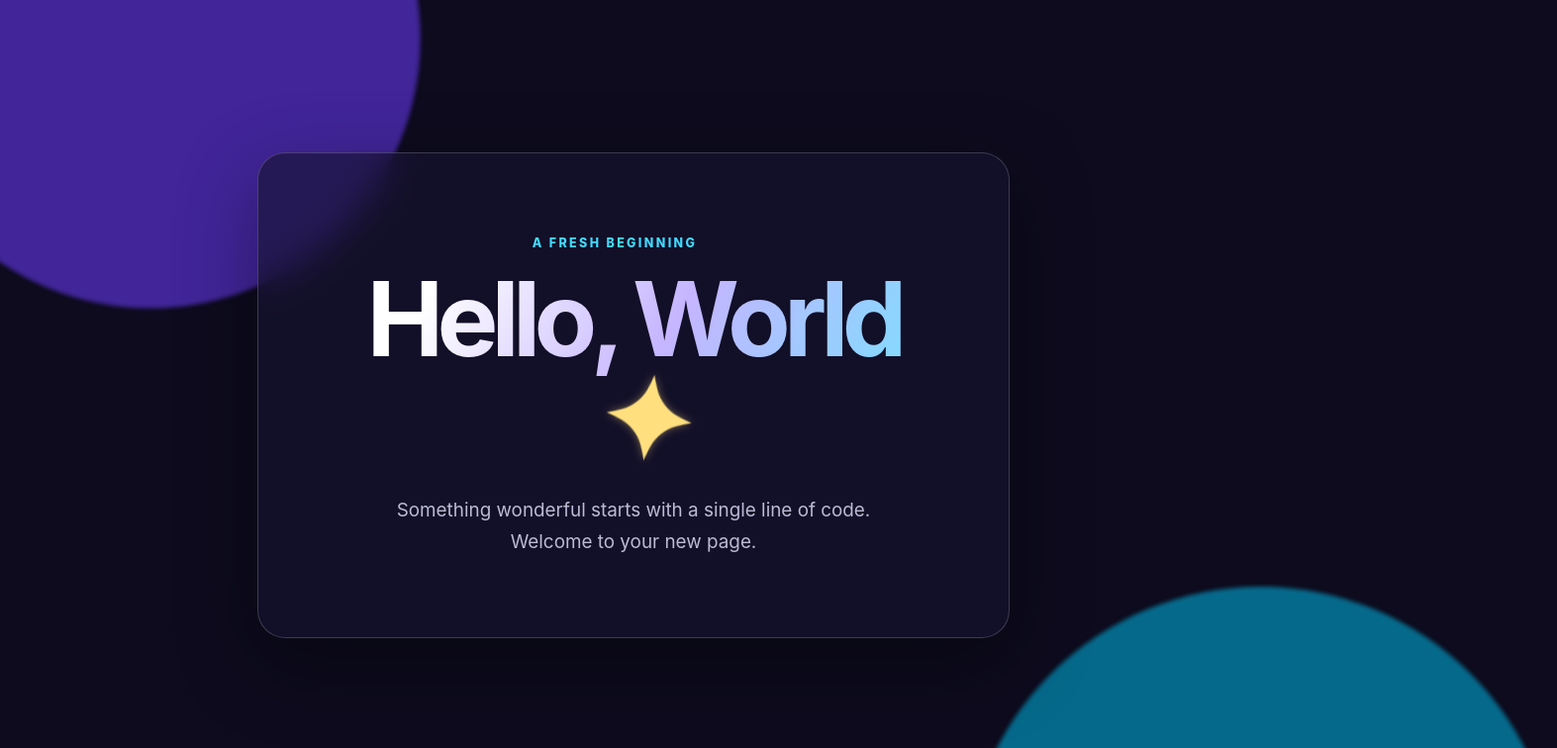
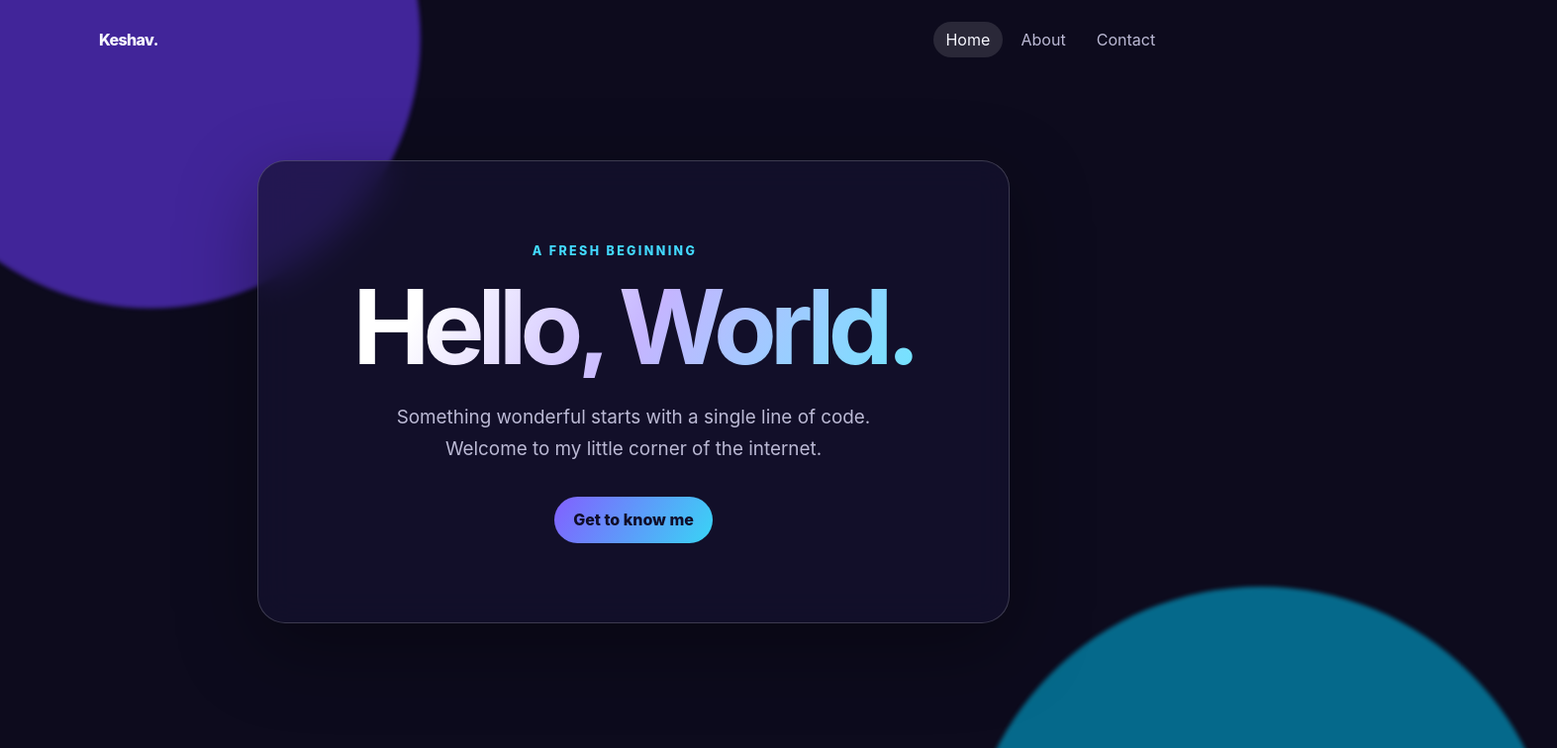
Before and after one commit to keshavsandilya56-glitch/projet1, a plain HTML site: page index.html in a window 1280 px wide. Shown: the top 756 px of the page at 99% size, 1573 px wide, since content can reach past the window. Drawn offline with Linux system fonts and the light colour scheme.

Commit message:
added about page and contact page

```diff
--- a/index.html
+++ b/index.html
@@ -3,117 +3,18 @@
 <head>
   <meta charset="UTF-8" />
   <meta name="viewport" content="width=device-width, initial-scale=1.0" />
-  <meta name="description" content="A stylish Hello World page" />
+  <meta name="description" content="Keshav's personal website" />
   <title>my name is Keshav!</title>
-  <style>
-    :root {
-      color-scheme: dark;
-      --ink: #f7f7ff;
-      --muted: #bcbad5;
-      --violet: #8a5cff;
-      --cyan: #43d9ff;
-    }
-
-    * { box-sizing: border-box; }
-
-    body {
-      min-height: 100vh;
-      margin: 0;
-      display: grid;
-      place-items: center;
-      overflow: hidden;
-      background: #0d0b1d;
-      color: var(--ink);
-      font-family: Inter, ui-sans-serif, system-ui, -apple-system, BlinkMacSystemFont, "Segoe UI", sans-serif;
-    }
-
-    .orb {
-      position: absolute;
-      width: 32rem;
-      aspect-ratio: 1;
-      border-radius: 50%;
-      filter: blur(2px);
-      opacity: .55;
-      animation: drift 12s ease-in-out infinite alternate;
-    }
-
-    .orb.one { background: #6d3cff; top: -15rem; left: -9rem; }
-    .orb.two { background: #00b8e6; bottom: -18rem; right: -9rem; animation-delay: -5s; }
-
-    main {
-      position: relative;
-      width: min(90%, 760px);
-      padding: clamp(2rem, 7vw, 5rem);
-      text-align: center;
-      border: 1px solid rgba(255, 255, 255, .18);
-      border-radius: 28px;
-      background: rgba(22, 19, 48, .64);
-      box-shadow: 0 25px 80px rgba(0, 0, 0, .35);
-      backdrop-filter: blur(18px);
-      animation: appear .9s cubic-bezier(.2, .8, .2, 1) both;
-    }
-
-    .eyebrow {
-      margin: 0 0 1rem;
-      color: var(--cyan);
-      font-size: .78rem;
-      font-weight: 800;
-      letter-spacing: .19em;
-      text-transform: uppercase;
-    }
-
-    h1 {
-      margin: 0;
-      font-size: clamp(3rem, 10vw, 6.5rem);
-      line-height: .98;
-      letter-spacing: -.065em;
-      background: linear-gradient(120deg, #fff 15%, #c5b5ff 52%, #6ee6ff);
-      -webkit-background-clip: text;
-      background-clip: text;
-      color: transparent;
-    }
-
-    p {
-      max-width: 35rem;
-      margin: 1.5rem auto 0;
-      color: var(--muted);
-      font-size: clamp(1rem, 2.5vw, 1.18rem);
-      line-height: 1.7;
-    }
-
-    .sparkle {
-      display: inline-block;
-      margin-left: .18em;
-      color: #ffdf7e;
-      animation: twinkle 1.8s ease-in-out infinite;
-    }
-
-    @keyframes appear {
-      from { opacity: 0; transform: translateY(24px) scale(.97); }
-      to { opacity: 1; transform: translateY(0) scale(1); }
-    }
-
-    @keyframes drift {
-      to { transform: translate(7rem, 4rem) scale(1.18); }
-    }
-
-    @keyframes twinkle {
-      50% { transform: rotate(18deg) scale(1.25); filter: drop-shadow(0 0 10px #ffdf7e); }
-    }
-
-    @media (prefers-reduced-motion: reduce) {
-      *, *::before, *::after { animation-duration: .01ms !important; animation-iteration-count: 1 !important; }
-    }
-  </style>
+  <link rel="stylesheet" href="styles.css" />
 </head>
 <body>
-  <div class="orb one" aria-hidden="true"></div>
-  <div class="orb two" aria-hidden="true"></div>
-
+  <div class="orb one" aria-hidden="true"></div><div class="orb two" aria-hidden="true"></div>
+  <nav><a class="brand" href="index.html">Keshav.</a><div class="nav-links"><a href="index.html" aria-current="page">Home</a><a href="about.html">About</a><a href="contact.html">Contact</a></div></nav>
   <main>
     <p class="eyebrow">A fresh beginning</p>
-    <h1>Hello, World<span class="sparkle">✦</span></h1>
-    <p>Something wonderful starts with a single line of code. Welcome to your new page.</p>
+    <h1>Hello, World.</h1>
+    <p>Something wonderful starts with a single line of code. Welcome to my little corner of the internet.</p>
+    <a class="button" href="about.html">Get to know me</a>
   </main>
 </body>
 </html>
--- /dev/null
+++ b/styles.css
@@ -0,0 +1,70 @@
+:root {
+  color-scheme: dark;
+  --ink: #f7f7ff;
+  --muted: #bcbad5;
+  --cyan: #43d9ff;
+  --panel: rgba(22, 19, 48, .68);
+}
+
+* { box-sizing: border-box; }
+
+body {
+  min-height: 100vh;
+  margin: 0;
+  overflow-x: hidden;
+  background: #0d0b1d;
+  color: var(--ink);
+  font-family: Inter, ui-sans-serif, system-ui, -apple-system, BlinkMacSystemFont, "Segoe UI", sans-serif;
+}
+
+.orb {
+  position: fixed;
+  z-index: -1;
+  width: 32rem;
+  aspect-ratio: 1;
+  border-radius: 50%;
+  filter: blur(2px);
+  opacity: .55;
+  animation: drift 12s ease-in-out infinite alternate;
+}
+
+.orb.one { background: #6d3cff; top: -15rem; left: -9rem; }
+.orb.two { background: #00b8e6; bottom: -18rem; right: -9rem; animation-delay: -5s; }
+
+nav {
+  width: min(92%, 1080px);
+  margin: 1.35rem auto 0;
+  display: flex;
+  align-items: center;
+  justify-content: space-between;
+}
+
+.brand { color: var(--ink); font-weight: 850; letter-spacing: -.04em; text-decoration: none; }
+.nav-links { display: flex; gap: .35rem; }
+.nav-links a { color: var(--muted); padding: .5rem .8rem; border-radius: 999px; text-decoration: none; transition: .2s ease; }
+.nav-links a:hover, .nav-links a[aria-current="page"] { background: rgba(255, 255, 255, .12); color: var(--ink); }
+
+main {
+  width: min(90%, 760px);
+  margin: clamp(4rem, 13vh, 9rem) auto;
+  padding: clamp(2rem, 7vw, 5rem);
+  text-align: center;
+  border: 1px solid rgba(255, 255, 255, .18);
+  border-radius: 28px;
+  background: var(--panel);
+  box-shadow: 0 25px 80px rgba(0, 0, 0, .35);
+  backdrop-filter: blur(18px);
+  animation: appear .9s cubic-bezier(.2, .8, .2, 1) both;
+}
+
+.eyebrow { margin: 0 0 1rem; color: var(--cyan); font-size: .78rem; font-weight: 800; letter-spacing: .19em; text-transform: uppercase; }
+h1 { margin: 0; font-size: clamp(3rem, 10vw, 6.5rem); line-height: .98; letter-spacing: -.065em; background: linear-gradient(120deg, #fff 15%, #c5b5ff 52%, #6ee6ff); -webkit-background-clip: text; background-clip: text; color: transparent; }
+p { max-width: 35rem; margin: 1.5rem auto 0; color: var(--muted); font-size: clamp(1rem, 2.5vw, 1.18rem); line-height: 1.7; }
+.button { display: inline-block; margin-top: 2rem; padding: .82rem 1.2rem; border-radius: 999px; background: linear-gradient(120deg, #8260ff, #39d4f5); color: #100d29; font-weight: 800; text-decoration: none; transition: transform .2s ease; }
+.button:hover { transform: translateY(-3px); }
+.contact-email { color: #fff; font-size: clamp(1.25rem, 4vw, 1.8rem); font-weight: 750; text-decoration: none; }
+.contact-email:hover { color: var(--cyan); }
+
+@keyframes appear { from { opacity: 0; transform: translateY(24px) scale(.97); } to { opacity: 1; transform: translateY(0) scale(1); } }
+@keyframes drift { to { transform: translate(7rem, 4rem) scale(1.18); } }
+@media (prefers-reduced-motion: reduce) { *, *::before, *::after { animation-duration: .01ms !important; animation-iteration-count: 1 !important; } }
```
Also changed, not shown: about.html (added, +20 -0 lines), contact.html (added, +20 -0 lines).
